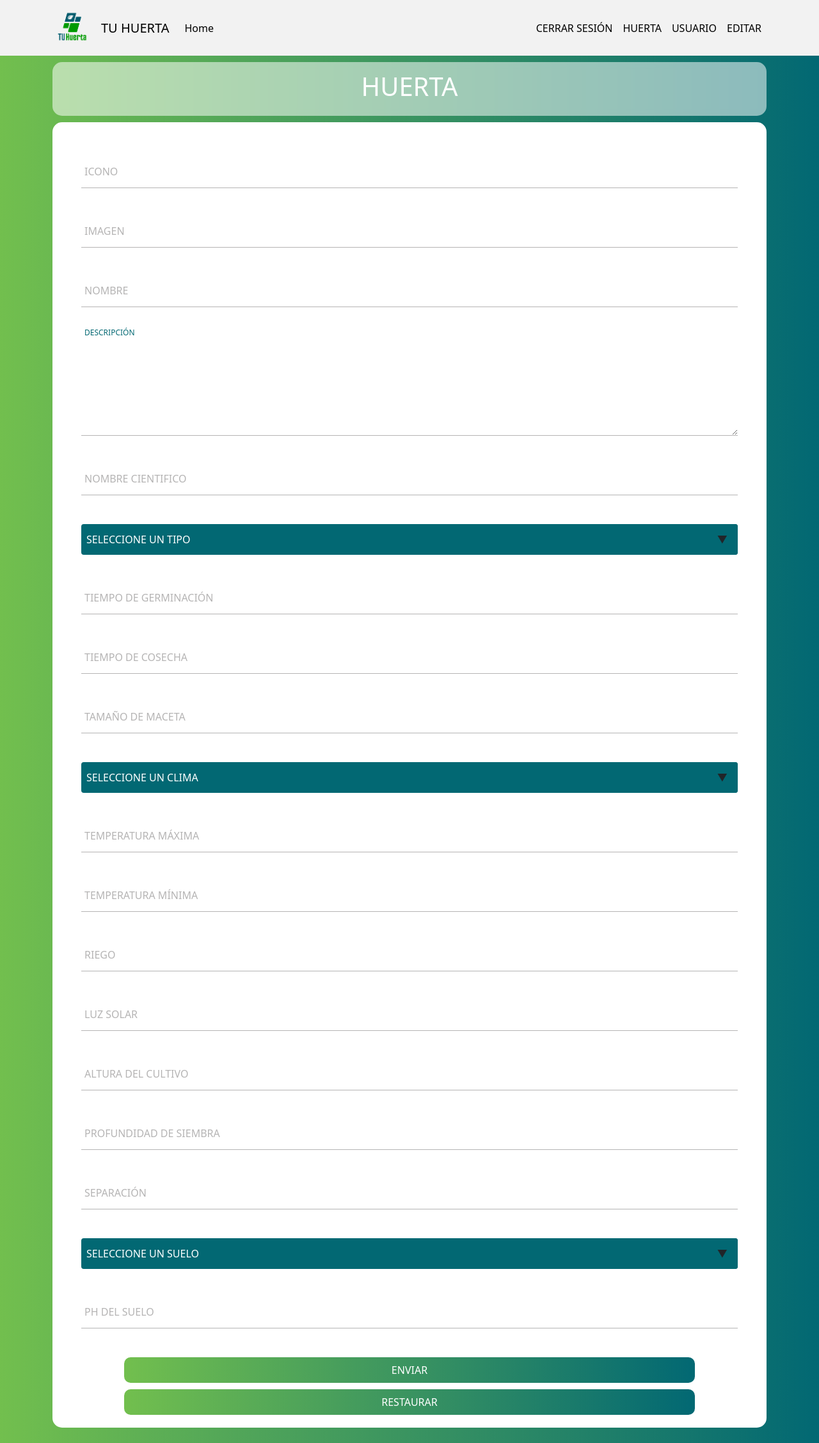
After one commit to aboib96/Huerta, a PHP site: page /Huerta/registroHuerta.php in a window 1280 px wide. The commit adds this page. Shown: the whole page at 64% size. Run offline with PHP 8.4, Linux system fonts and the light colour scheme; the visitor is signed in with stand-in values (Sample User, id 1); some libraries are stand-ins or nearby versions.

Commit message:
huerta añadida

```diff
--- /dev/null
+++ b/app/Huerta/Huerta.inc.php
@@ -0,0 +1,195 @@
+<?php
+
+    class Huerta{
+        private $id;
+        private $icono;
+        private $imagen;
+        private $nombre;
+        private $descripcion;
+        private $cientifico;
+        private $tipo;
+        private $germinacion;
+        private $cosecha;
+        private $temporada;
+        private $maceta;
+        private $clima;
+        private $temperaturaMax;
+        private $temperaturaMin;
+        private $riego;
+        private $luz;
+        private $altura;
+        private $sembrarAlt;
+        private $separacion;
+        private $suelo;
+        private $ph;
+        private $usuario;
+        private $fecha;
+
+        public function __construct($id,$icono,$imagen,$nombre,$descripcion,$cientifico,$tipo,$germinacion,$cosecha,$temporada,$maceta,$clima,$temperaturaMax,$temperaturaMin,$riego,$luz,$altura,$sembrarAlt,$separacion,$suelo,$ph,$usuario,$fecha)
+        {
+            $this -> $id                = $id;
+            $this -> $icono             = $icono;
+            $this -> $imagen            = $imagen;
+            $this -> $nombre            = $nombre;
+            $this -> $descripcion       = $descripcion;
+            $this -> $cientifico        = $cientifico;
+            $this -> $tipo              = $tipo;
+            $this -> $germinacion       = $germinacion;
+            $this -> $cosecha           = $cosecha;
+            $this -> $temporada         = $temporada;
+            $this -> $maceta            = $maceta;
+            $this -> $clima             = $clima;
+            $this -> $temperaturaMax    = $temperaturaMax;
+            $this -> $temperaturaMin    = $temperaturaMin;
+            $this -> $riego             = $riego;
+            $this -> $luz               = $luz;
+            $this -> $altura            = $altura;
+            $this -> $sembrarAlt        = $sembrarAlt;
+            $this -> $separacion        = $separacion;
+            $this -> $suelo             = $suelo;
+            $this -> $ph                = $ph;
+            $this -> $usuario           = $usuario;
+            $this -> $fecha             = $fecha;
+        }
+
+
+        public function getId(){
+            return $this-> id;
+        }
+        public function getIcono(){
+            return $this-> icono;
+        }
+        public function getImagen(){
+            return $this-> imagen;
+        }
+        public function getNombre(){
+            return $this-> nombre;
+        }
+        public function getDescripcion(){
+            return $this-> descripcion;
+        }
+        public function getCientifico(){
+            return $this-> cientifico;
+        }
+        public function getTipo(){
+            return $this-> tipo;
+        }
+        public function getGerminacion(){
+            return $this-> germinacion;
+        }
+        public function getCosecha(){
+            return $this-> cosecha;
+        }
+        public function getTemporada(){
+            return $this-> temporada;
+        }
+        public function getMaceta(){
+            return $this-> maceta;
+        }
+        public function getClima(){
+            return $this-> clima;
+        }
+        public function getTemperaturaMax(){
+            return $this-> temperaturaMax;
+        }
+        public function getTemperaturaMin(){
+            return $this-> temperaturaMin;
+        }
+        public function getRiego(){
+            return $this-> riego;
+        }
+        public function getLuz(){
+            return $this-> luz;
+        }
+        public function getAltura(){
+            return $this-> altura;
+        }
+        public function getSembrarAlt(){
+            return $this-> sembrarAlt;
+        }
+        public function getSeparacion(){
+            return $this-> separacion;
+        }
+        public function getSuelo(){
+            return $this-> suelo;
+        }
+        public function getPh(){
+            return $this-> ph;
+        }
+        public function getUsuario(){
+            return $this-> usuario;
+        }
+        public function getFecha(){
+            return $this-> fecha;
+        }
+
+        public function setIcono($icono){
+            $this-> icono =  $icono;
+        }
+        public function setImagen($imagen){
+            $this-> imagen =  $imagen;
+        }
+        public function setNombre($nombre){
+            $this-> nombre = $nombre;
+        }
+        public function setDescripcion($descripcion){
+            $this-> descripcion = $descripcion;
+        }
+        public function setCientifico($cientifico){
+            $this-> cientifico = $cientifico;
+        }
+        public function setTipo($tipo){
+            $this-> tipo = $tipo;
+        }
+        public function setGerminacion($germinacion){
+            $this-> germinacion = $germinacion;
+        }
+        public function setCosecha($cosecha){
+            $this-> cosecha = $cosecha;
+        }
+        public function setTemporada($temporada){
+            $this-> temporada = $temporada;
+        }
+        public function setMaceta($maceta){
+            $this-> maceta = $maceta;
+        }
+        public function setClima($clima){
+            $this-> clima = $clima;
+        }
+        public function setTemperaturaMax($temperaturaMax){
+            $this-> temperaturaMax = $temperaturaMax;
+        }
+        public function setTemperaturaMin($temperaturaMin){
+            $this-> temperaturaMin = $temperaturaMin;
+        }
+        public function setRiego($riego){
+            $this-> riego = $riego;
+        }
+        public function setLuz($luz){
+            $this-> luz = $luz;
+        }
+        public function setAltura($altura){
+            $this-> altura = $altura;
+        }
+        public function setSembrarAlt($sembrarAlt){
+            $this-> sembrarAlt = $sembrarAlt;
+        }
+        public function setSeparacion($separacion){
+            $this-> separacion = $separacion;
+        }
+        public function setSuelo($suelo){
+            $this-> suelo = $suelo;
+        }
+        public function setPh($ph){
+            $this-> ph = $ph;
+        }
+        public function setUsuario($usuario){
+            $this-> usuario = $usuario;
+        }
+        public function setFecha($fecha){
+            $this-> fecha = $fecha;
+        }
+
+    }
+
+?>
--- a/app/config.inc.php
+++ b/app/config.inc.php
@@ -11,5 +11,5 @@ define("RUTA_REGISTRO", SERVIDOR."/registroUsuario.php");
 define("RUTA_REGISTRO_EDITADO", SERVIDOR."/editar_usuario.php");
 define("RUTA_LOGIN", SERVIDOR."/login.php");
 define("RUTA_LOGOUT", SERVIDOR."/logout.php");
-define("RUTA_PERSONAL", SERVIDOR."/registro_personal.php");
+define("RUTA_REGISTRO_HUERTA", SERVIDOR."/registroHuerta.php");
 define("RUTA_BUSCAR",SERVIDOR."/buscar.php");
--- a/css/estilos.css
+++ b/css/estilos.css
@@ -47,6 +47,6 @@
     color: white;
     backdrop-filter: blur(5px);
     padding: 14px 0;
-    border-radius: 10px;
+    border-radius: 15px;
     margin: 10px 0;
 }
--- a/css/registro.css
+++ b/css/registro.css
@@ -28,7 +28,7 @@ body {
 .formR{
     background-color: #ffffff;
     padding: 10px 0;
-    border-radius: 10px;
+    border-radius: 15px;
 }
 
 .form{
@@ -57,6 +57,22 @@ form .grupo{
     color: #026873;
 }
 
+.grupo textarea{
+    background: none;
+    color: #026873;
+    font-size: 18px;
+    padding: 10px 10px 10px 5px;
+    display: block;
+    width: 100%;
+    border: none;
+    border-bottom: 1px solid var(--colorTextos);
+}
+
+.grupo textarea:focus{
+    outline: none;
+    color: #026873;
+}
+
 .grupo label{
     color: var(--colorTextos);
     font-size: 16px;
@@ -74,6 +90,12 @@ form .grupo{
     color: #026873;
 }
 
+.grupo textarea:focus~label,
+.grupo textarea:valid~label{
+    top: -14px;
+    font-size: 12px;
+    color: #026873;
+}
 .barra{
     position: relative;
     display: block;
@@ -95,6 +117,10 @@ form .grupo{
     width: 100%;
 }
 
+.grupo textarea:focus~.barra::before{
+    width: 100%;
+}
+
 
 .botonRegistro button{
     background: #026873;
@@ -111,6 +137,7 @@ form .grupo{
     height: 40px;
     font-size: 16px;
     cursor: pointer;
+    border-radius: 10px;
 }
 
 /* @media screen and (max-width:500px){
@@ -120,7 +147,7 @@ form .grupo{
 } */
 select {
 
-    background-color: #72BF4E;
+    background-color: #026873;
     appearance: none;
     outline: 0;
     box-shadow: none;
@@ -136,7 +163,7 @@ select {
     display: flex;
     height: 3em;
     line-height: 3;
-    background: #72BF4E;
+    background: #026873;
     overflow: hidden;
     border-radius: .25em;
   }
@@ -155,7 +182,7 @@ select {
     top: 0;
     right: 0;
     padding: 0 1em;
-    background: #72BF4E;
+    background: #026873;
     cursor:pointer;
     pointer-events:none;
     transition:.25s all ease;
--- a/css/table.css
+++ b/css/table.css
@@ -18,7 +18,7 @@ table td .table_edit {
     padding: 14px 0;
     margin: 12px 0 0 0;
 
-    border-radius: 10px;
+    border-radius: 15px;
 }
 
 th {
@@ -31,6 +31,6 @@ th {
     color: white;
     backdrop-filter: blur(5px);
     padding: 14px 0;
-    border-radius: 10px;
+    border-radius: 15px;
     margin: 12px 0;
 }
--- /dev/null
+++ b/plantilla/huerta/registro_vacio_huerta.inc.php
@@ -0,0 +1,120 @@
+<form action="" method="POST" id="form">
+    <div class="formR">
+        <div class="grupo">
+            <input type="text" name="icono" id="icono" required><span class="barra"></span>
+            <label for="icono">ICONO</label>
+        </div>
+        <div class="grupo">
+            <input type="text" name="imagen" id="imagen" required><span class="barra"></span>
+            <label for="imagen">IMAGEN</label>
+        </div>
+        <div class="grupo">
+            <input type="text" name="nombre" id="nombre" required><span class="barra"></span>
+            <label for="nombre">NOMBRE</label>
+        </div>
+        <div class="grupo">
+            <textarea name="descripcion" id=descripcion"" cols="10" rows="5"></textarea><span class="barra"></span>
+            <label for="descripcion">DESCRIPCIÓN</label>
+        </div>
+        <div class="grupo">
+            <input type="text" name="nombreC" id="nombreC" required><span class="barra"></span>
+            <label for="nombreC">NOMBRE CIENTIFICO</label>
+        </div>
+        <div class="grupo">
+            <div class="select">
+                <select name="tipo" id="tipo">
+                    <option value="">SELECCIONE UN TIPO</option>
+                    <option value="frutales">FRUTALES </option>
+                    <option value="vegetales">VEGETALES </option>
+                    <option value="aromaticas">AROMÁTICAS </option>
+                    <option value="flores">FLORES </option>
+                    <option value="especias">ESPECIAS </option>
+                    <option value="suculentas">SUCULENTAS </option>
+                </select>
+            </div>
+        </div>
+        <div class="grupo">
+            <input type="number" name="germina" id="germina" required><span class="barra"></span>
+            <label for="germina">TIEMPO DE GERMINACIÓN</label>
+        </div>
+        <div class="grupo">
+            <input type="number" name="cosechar" id="cosechar" required><span class="barra"></span>
+            <label for="cosechar">TIEMPO DE COSECHA</label>
+        </div>
+        <div class="grupo">
+            <input type="number" name="maceta" id="maceta" required><span class="barra"></span>
+            <label for="maceta">TAMAÑO DE MACETA</label>
+        </div>
+        <div class="grupo">
+            <div class="select">
+                <select name="clima" id="clima">
+                    <option value="">SELECCIONE UN CLIMA</option>
+                    <option value="calido">CALIDO</option>
+                    <option value="templado">TEMPLADO</option>
+                    <option value="frio">FRIO</option>
+                </select>
+            </div>
+        </div>
+        <div class="grupo">
+            <input type="number" name="temperaturaMax" id="temperaturaMax" required><span class="barra"></span>
+            <label for="temperaturaMax">TEMPERATURA MÁXIMA</label>
+        </div>
+        <div class="grupo">
+            <input type="number" name="temperaturaMin" id="temperaturaMin" required><span class="barra"></span>
+            <label for="temperaturaMin">TEMPERATURA MÍNIMA</label>
+        </div>
+        <div class="grupo">
+            <input type="text" name="riego" id="riego" required><span class="barra"></span>
+            <label for="riego">RIEGO</label>
+        </div>
+        <div class="grupo">
+            <input type="text" name="luz" id="luz" required><span class="barra"></span>
+            <label for="luz">LUZ SOLAR</label>
+        </div>
+        <div class="grupo">
+            <input type="number" name="altura" id="altura" required><span class="barra"></span>
+            <label for="altura">ALTURA DEL CULTIVO</label>
+        </div>
+        <div class="grupo">
+            <input type="number" name="sembrar" id="sembrar" required><span class="barra"></span>
+            <label for="sembrar">PROFUNDIDAD DE SIEMBRA</label>
+        </div>
+        <div class="grupo">
+            <input type="number" name="separacion" id="separacion" required><span class="barra"></span>
+            <label for="separacion">SEPARACIÓN</label>
+        </div>
+        <div class="grupo">
+            <div class="select">
+                <select name="suelo" id="suelo">
+                    <option value="">SELECCIONE UN SUELO</option>
+                    <option value="arenoso">ARENOSO</option>
+                    <option value="arcilloso">ARCILLOSO</option>
+                    <option value="calcareo">CALCÁREO</option>
+                    <option value="franco">FRANCO</option>
+                    <option value="limoso">LIMOSO</option>
+                </select>
+            </div>
+        </div>
+        <div class="grupo">
+            <input type="text" name="ph" id="ph" required><span class="barra"></span>
+            <label for="ph">PH DEL SUELO</label>
+        </div>
+
+        <div class="grupo">
+            <input type="hidden" name="usuario" id="usuario" value="<?php echo '' . $_SESSION['nombre_usuario']; ?>" readonly="readonly"><span class="barra"></span>
+        </div>
+
+        <div class="grupo">
+            <input type="hidden" name="fecha" id="fecha" value="<?php echo '' . date('d/m/Y H:i:s'); ?>" readonly="readonly"><span class="barra"></span>
+        </div>
+
+        <div class="botonRegistro">
+            <button type="submit" name="enviar">ENVIAR</button>
+        </div>
+
+        <div class="botonRegistro">
+            <button type="reset">RESTAURAR</button>
+        </div>
+
+    </div>
+</form>
--- a/plantilla/navbar.inc.php
+++ b/plantilla/navbar.inc.php
@@ -51,7 +51,10 @@ if (ControlSesion::sesion_iniciada()) {
             <a class="nav-link active" aria-current="page" href="<?php echo RUTA_LOGOUT; ?>">CERRAR SESIÓN</a>
           </li>
           <li class="nav-item">
-            <a class="nav-link active" aria-current="page" href="<?php echo RUTA_REGISTRO; ?>">REGISTRO</a>
+            <a class="nav-link active" aria-current="page" href="<?php echo RUTA_REGISTRO_HUERTA; ?>">HUERTA</a>
+          </li>
+          <li class="nav-item">
+            <a class="nav-link active" aria-current="page" href="<?php echo RUTA_REGISTRO; ?>">USUARIO</a>
           </li>
           <li class="nav-item">
             <a class="nav-link active" aria-current="page" href="<?php echo RUTA_REGISTRO_EDITADO; ?>">EDITAR</a>
--- /dev/null
+++ b/registroHuerta.php
@@ -0,0 +1,45 @@
+<?php
+include_once 'app/Conexion.inc.php';
+include_once 'app//Huerta//Huerta.inc.php';
+include_once 'app//Huerta//RepositorioHuerta.inc.php';
+include_once 'app//Huerta//ValidadorRegistroHuerta.inc.php';
+include_once 'app/Redireccion.inc.php';
+include_once 'app/ControlSesion.inc.php';
+
+if (isset($_POST['enviar'])) {
+}
+
+$titulo = 'REGISTRO HUERTA';
+include_once './plantilla/documento_declaracion.inc.php';
+include_once './plantilla/navbar.inc.php';
+?>
+<div class="container">
+    <div class="textGeneral">
+        <h1 class="text-center">HUERTA</h1>
+    </div>
+</div>
+
+<div class="container">
+    <div class="row">
+        <div class="col-md-12">
+            <div class="panel-body">
+                <form role="form" id="form" method="post" action="<?php echo $_SERVER['PHP_SELF'] ?>">
+                    <div class="form" style="text-align: center;">
+                        <?php
+                        if (isset($_POST['enviar'])) {
+                            // include_once './plantilla/registro/registro_validado_usuario.inc.php';
+                        } else {
+                            include_once './plantilla/huerta/registro_vacio_huerta.inc.php';
+                        }
+                        ?>
+                    </div>
+                </form>
+                <br>
+            </div>
+        </div>
+    </div>
+</div>
+
+<?php
+include_once './plantilla//documento_cierre.inc.php';
+?>
```
Also changed, not shown: svg/tomate.inc.php (added, +10 -0 lines), app/Huerta/RepositorioHuerta.inc.php (added), app/Huerta/ValidadorRegistroHuerta.inc.php (added).
